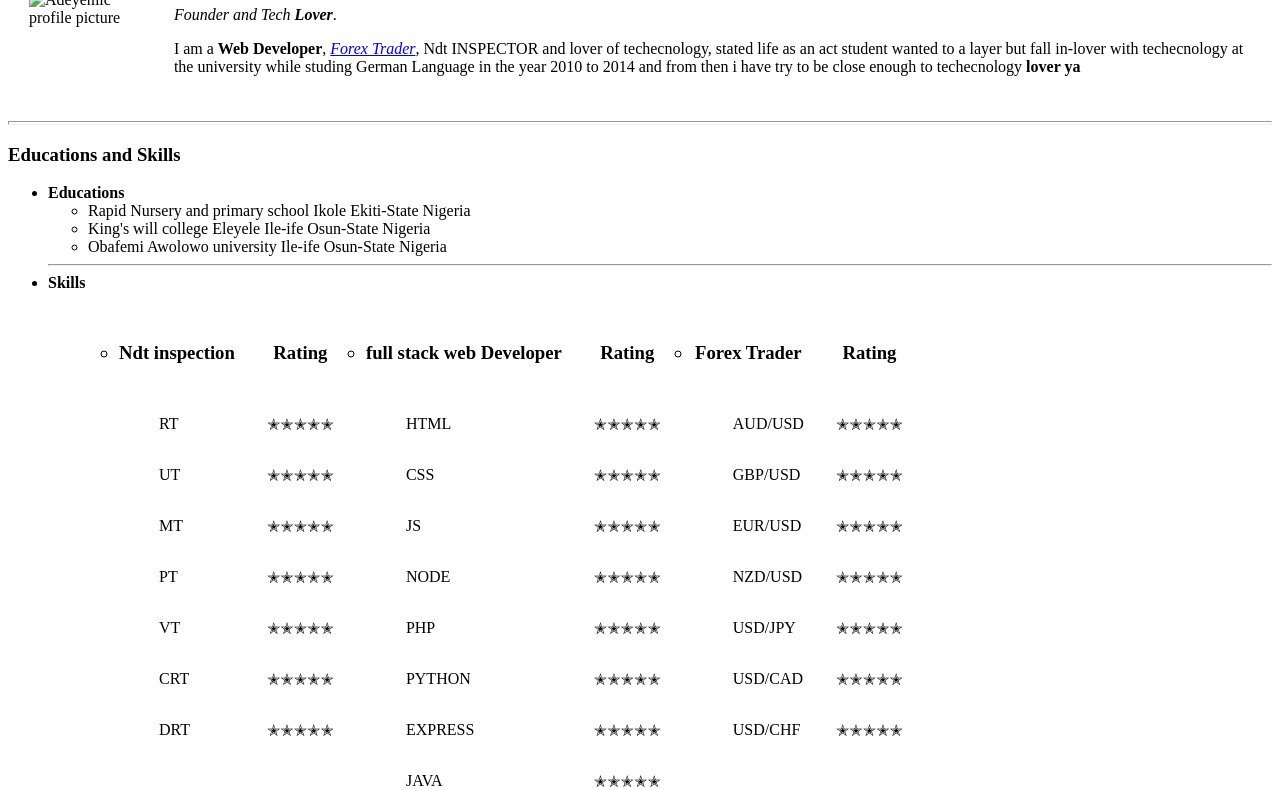
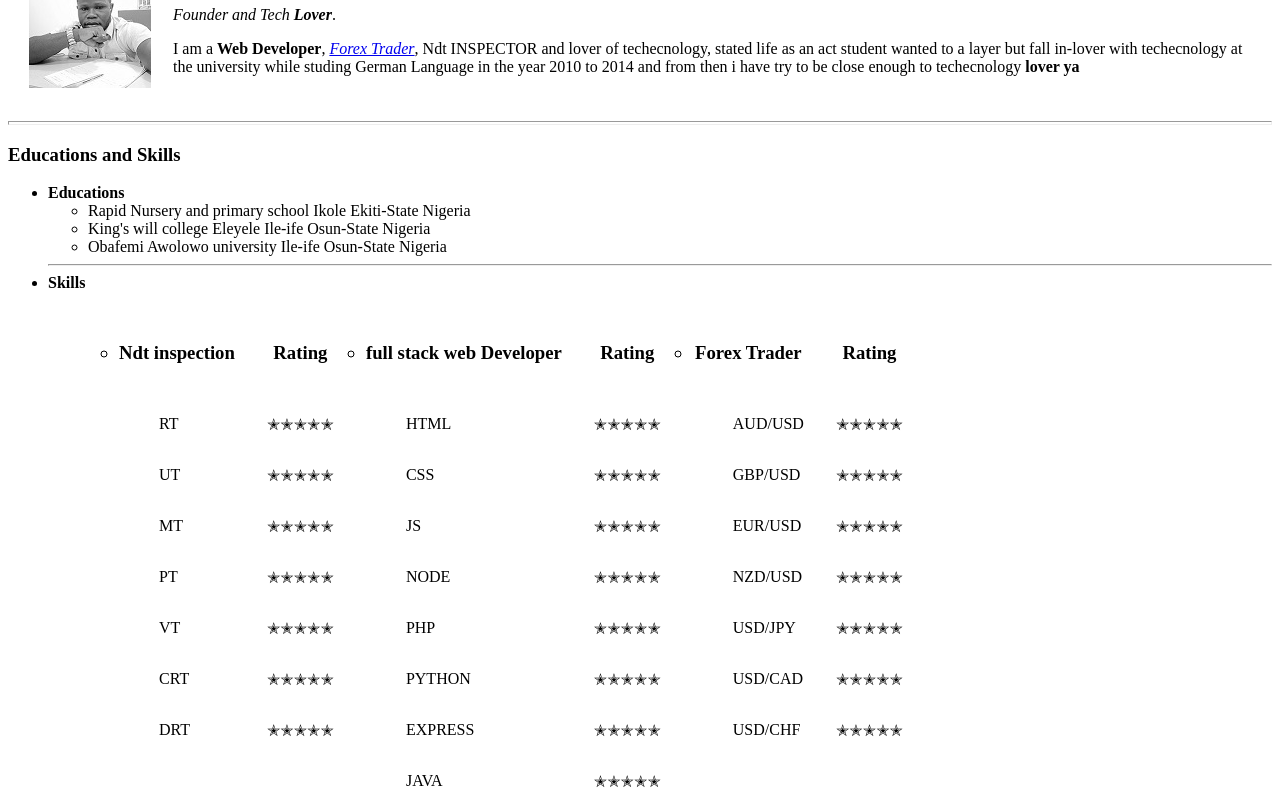
Before and after one commit to adeymifash/CV, a plain HTML site: page index.html in a window 1280 px wide. Shown: the part 103-893 px from the top of the page. Drawn offline with Linux system fonts and the light colour scheme.

Commit message:
Add files via upload

```diff
--- a/index.html
+++ b/index.html
@@ -11,7 +11,7 @@
     <tr>
       <td>
         <!--IMG-->
-        <img src="image/yem.jpg" alt="Adeyemic profile picture">
+        <img src="yem.jpg" alt="Adeyemic profile picture">
       </td>
       <td>
         <!-- NAME-->
```
